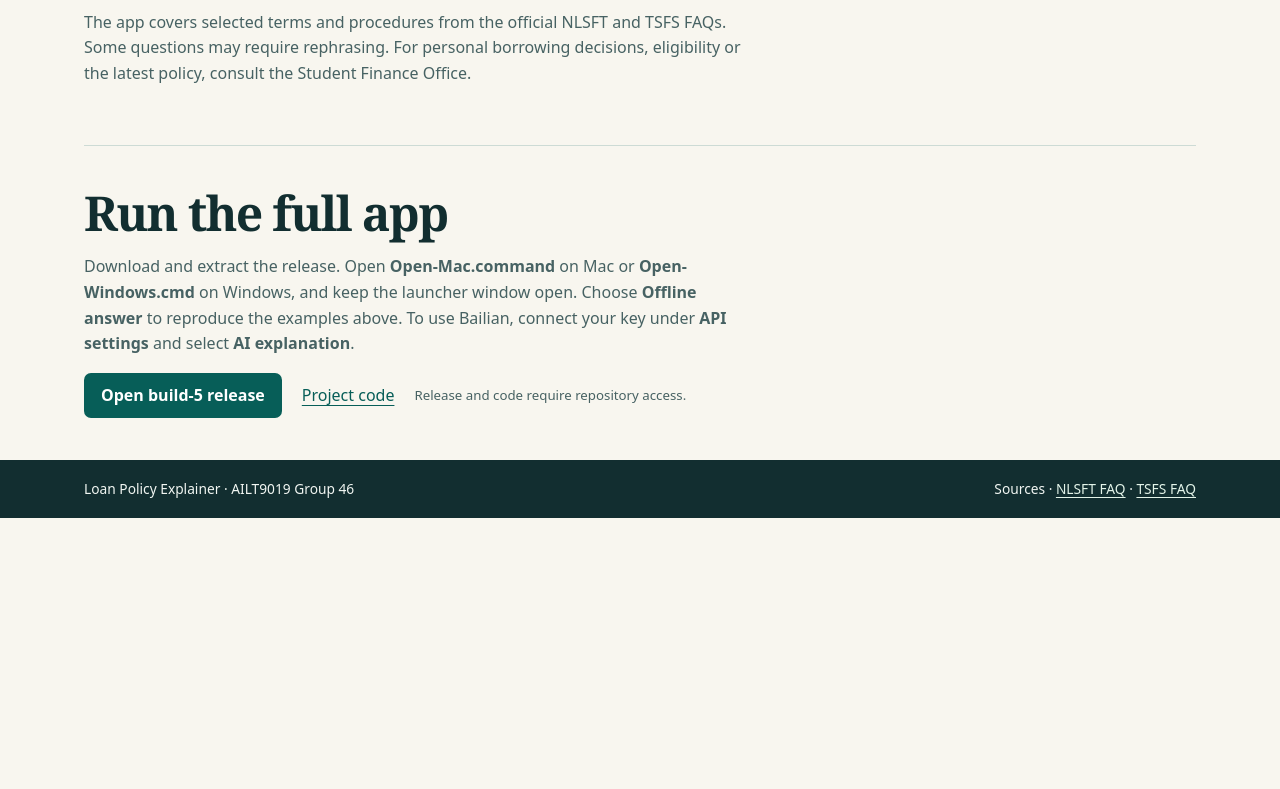
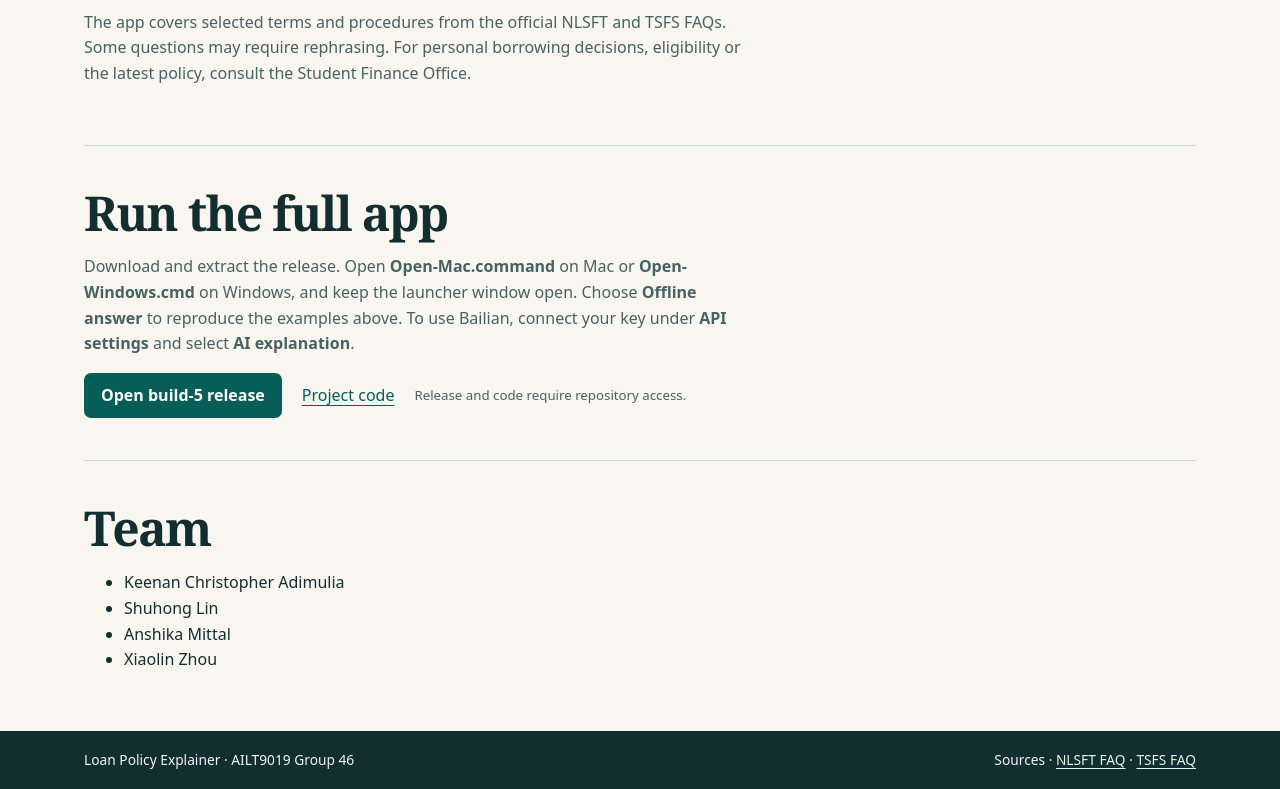
Before and after one commit to adelardchow/loan-policy-explainer-web, a plain HTML site: page index.html in a window 1280 px wide. Shown: the part 2018-2807 px from the top of the page. Before the commit the page ends 2536 px from the top, so only its background shows below. Drawn offline with Linux system fonts and the light colour scheme.

Commit message:
Add Group 46 team members to the showcase

```diff
--- a/index.html
+++ b/index.html
@@ -128,6 +128,16 @@
         <span class="source">Release and code require repository access.</span>
       </div>
     </section>
+
+    <section class="section" aria-labelledby="team">
+      <h2 id="team">Team</h2>
+      <ul>
+        <li>Keenan Christopher Adimulia</li>
+        <li>Shuhong Lin</li>
+        <li>Anshika Mittal</li>
+        <li>Xiaolin Zhou</li>
+      </ul>
+    </section>
   </main>
   <footer>
     <div class="wrap"><span>Loan Policy Explainer · AILT9019 Group 46</span><span>Sources · <a href="https://www.wfsfaa.gov.hk/en/sfo/postsecondary/nlsft/faq.php">NLSFT FAQ</a> · <a href="https://www.wfsfaa.gov.hk/en/sfo/postsecondary/tsfs/faq.php">TSFS FAQ</a></span></div>
```
